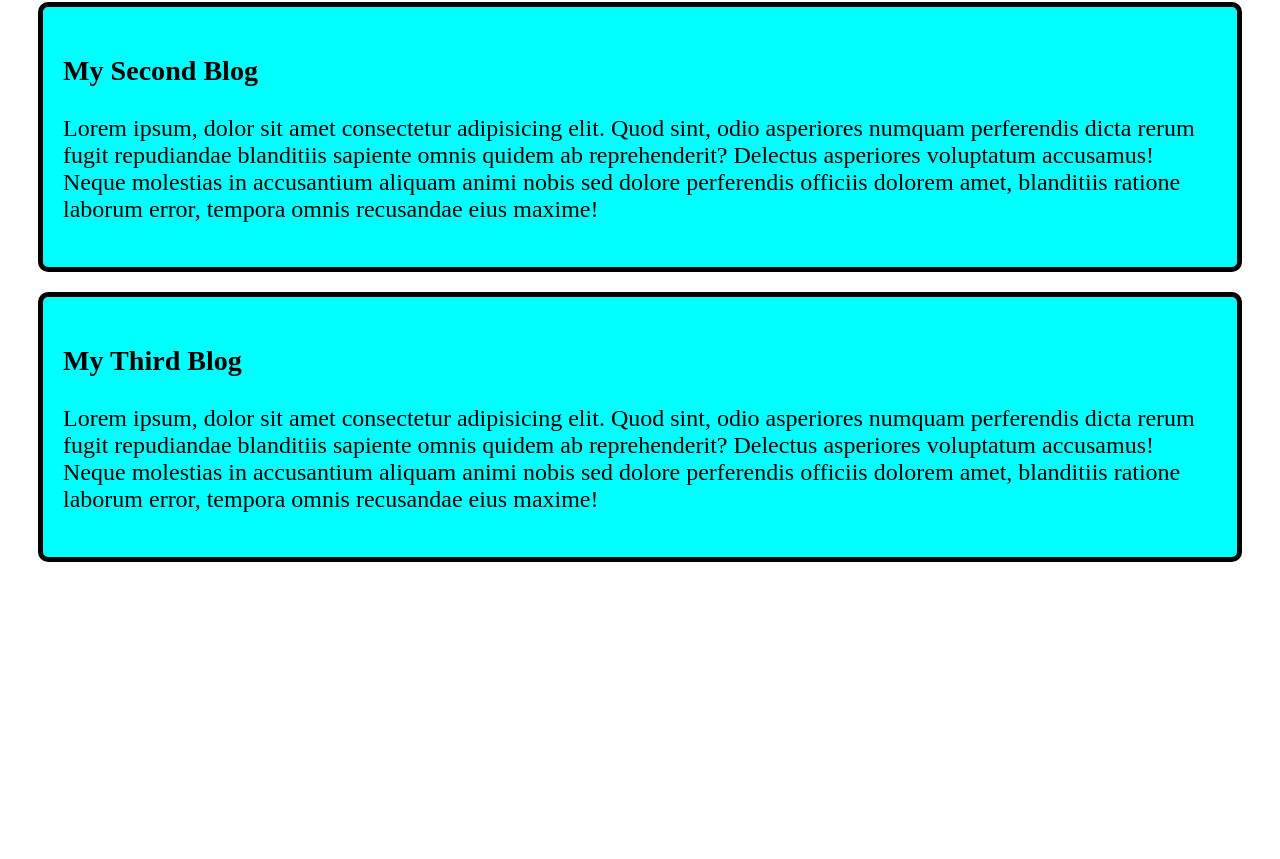
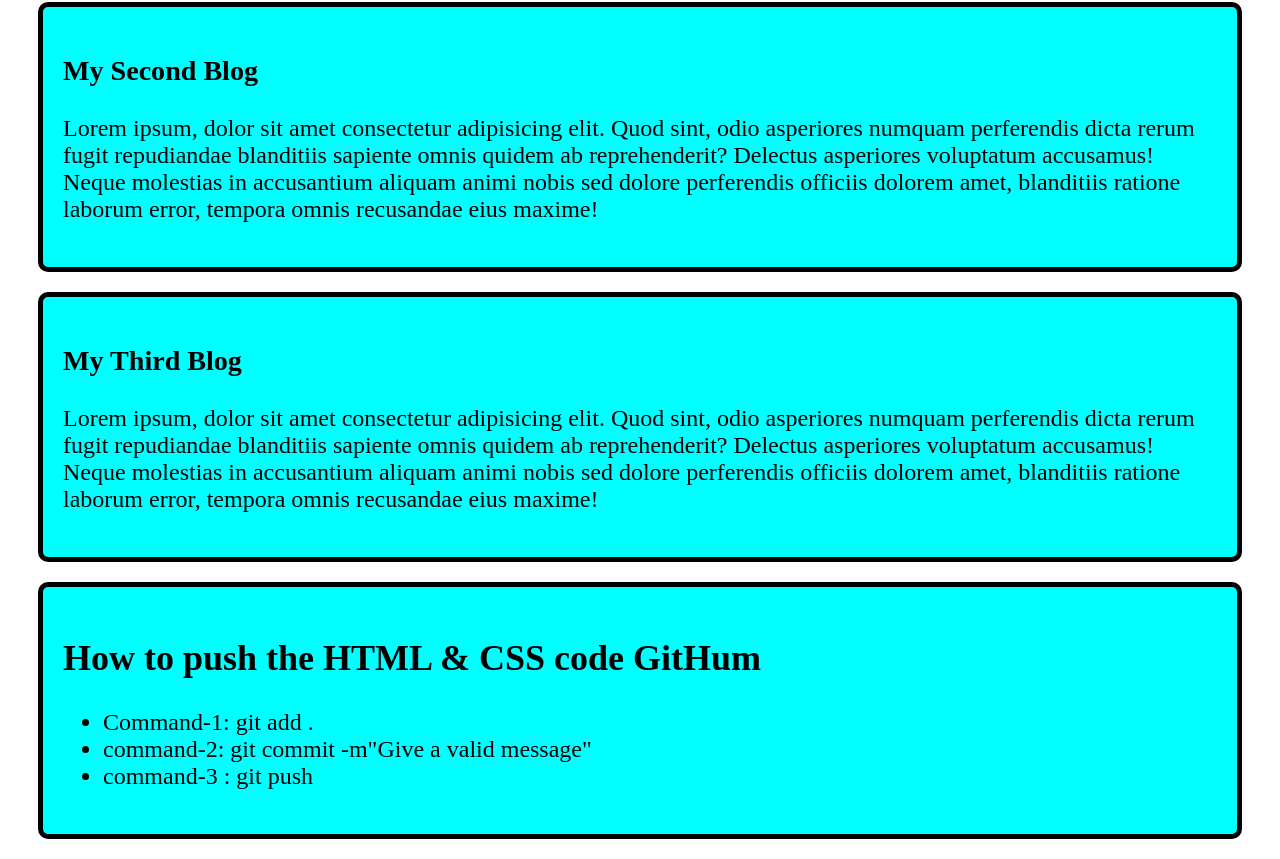
Before and after one commit to yasir-8arafat/my-second-test-repo, a plain HTML site: page index.html in a window 1280 px wide. Shown: the part 368-1227 px from the top of the page. Before the commit the page ends 950 px from the top, so only its background shows below. Drawn offline with Linux system fonts and the light colour scheme.

Commit message:
4th commit done

```diff
--- a/index.html
+++ b/index.html
@@ -28,6 +28,14 @@
             <h3>My Third Blog</h3>
             <p>Lorem ipsum, dolor sit amet consectetur adipisicing elit. Quod sint, odio asperiores numquam perferendis dicta rerum fugit repudiandae blanditiis sapiente omnis quidem ab reprehenderit? Delectus asperiores voluptatum accusamus! Neque molestias in accusantium aliquam animi nobis sed dolore perferendis officiis dolorem amet, blanditiis ratione laborum error, tempora omnis recusandae eius maxime!</p>
         </div>
+        <div>
+            <h2>How to push the HTML & CSS code GitHum</h2>
+            <ul >
+                <li>Command-1: git add .</li>
+                <li>command-2: git commit -m"Give a valid message"</li>
+                <li>command-3 : git push</li>
+            </ul>
+        </div>
     </main>
     <footer>
 
```
